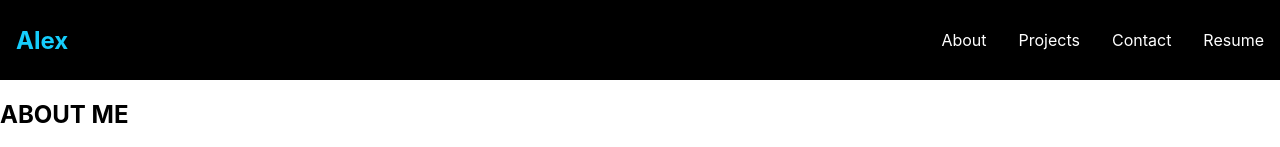
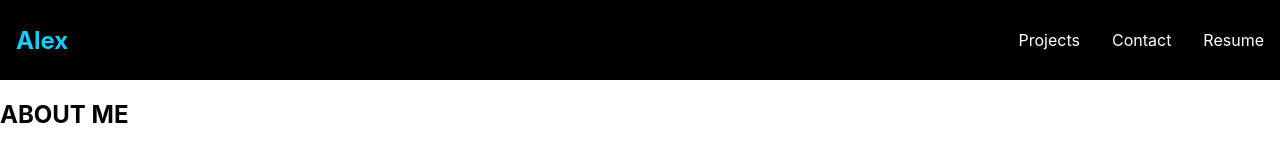
Before and after one commit to alexelliott22/react-portfolio, a React (Create React App) app: page / in a window 1280 px wide. Shown: the top 147 px of the page. Built offline with nearby package versions, Linux system fonts and the light colour scheme.

Commit message:
remove about

```diff
--- a/src/components/Navbar/index.js
+++ b/src/components/Navbar/index.js
@@ -17,9 +17,6 @@ function Navbar() {
                 </NavLink>
                 <Bars />
                 <NavMenu>
-                    <NavLink to='/about' activeStyle>
-                        About
-                    </NavLink>
                     <NavLink to='/projects' activeStyle>
                         Projects
                     </NavLink>
```
